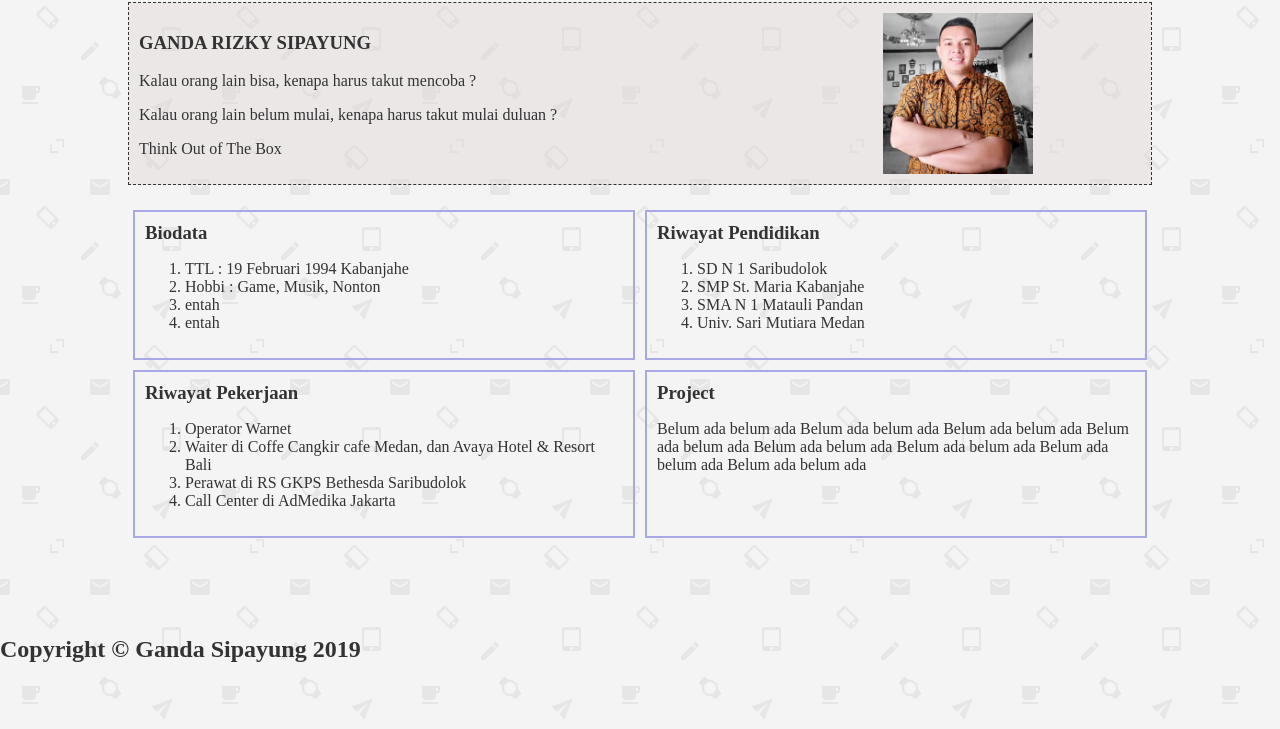
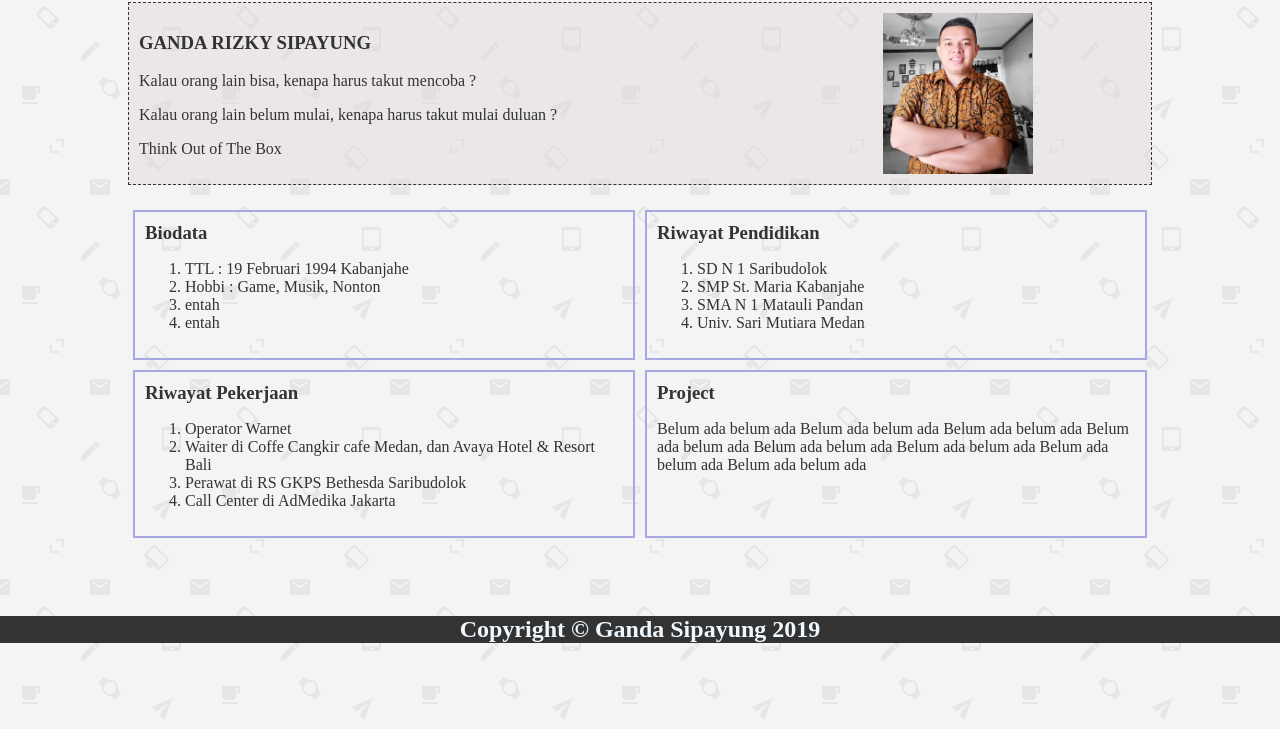
Before and after one commit to gandasipayung/gandasipayung.github.io, a plain HTML site: page index.html in a window 1280 px wide. Shown: the part 71-800 px from the top of the page. Drawn offline with Linux system fonts and the light colour scheme.

Commit message:
Update css dan html

```diff
--- a/index.css
+++ b/index.css
@@ -74,6 +74,16 @@ section img{
 .content article h3{
   margin: 0;
 }
+footer{
+  width: 100%;
+  background: #333;
+}
+
+footer h2 {
+  color: aliceblue;
+  text-align: center;
+  margin: 0;
+}
 
 header{
   grid-area: "header";
```
Also changed, not shown: index.html (+7 -1 lines), img/hacktiv8.webp (added).
